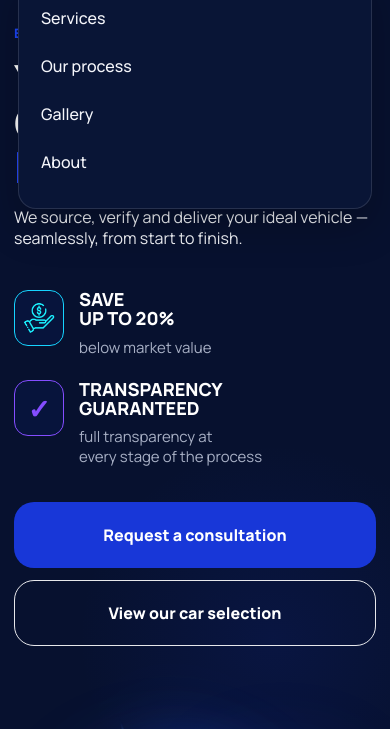
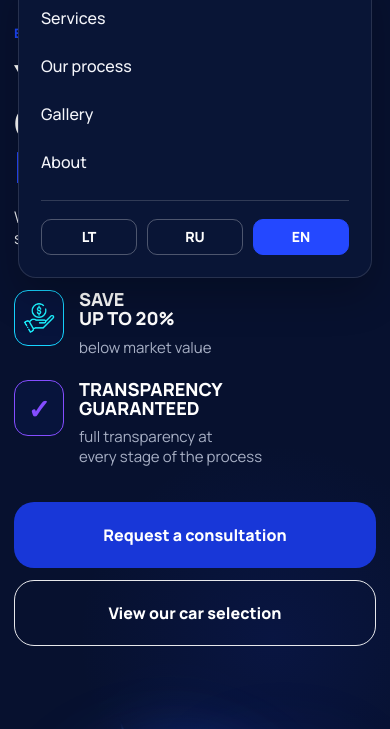
Before and after one commit to Kiba23/ALVIDELO-website, a plain HTML site: page index.html in a window 390 px wide. Both pictures are taken after a click on the button "Open menu". Shown: the part 107-836 px from the top of the page. Drawn offline with Linux system fonts and the light colour scheme.

Commit message:
Fixed language menu on smaller devices

```diff
--- a/index.html
+++ b/index.html
@@ -30,6 +30,11 @@
                 <a href="#steps">Our process</a>
                 <a href="#reviews">Gallery</a>
                 <a href="#about">About</a>
+                <div class="nav__languages" aria-label="Language selector">
+                    <a href="lt/index.html">LT</a>
+                    <a href="ru/index.html">RU</a>
+                    <a class="nav__language--active" href="index.html" aria-current="page">EN</a>
+                </div>
             </nav>
 
             <div class="header__right">
@@ -45,7 +50,7 @@
                 </div>
             </div>
 
-            <button class="burger" type="button" aria-label="Открыть меню">
+            <button class="burger" type="button" aria-label="Open menu" aria-expanded="false">
                 <span></span><span></span><span></span>
             </button>
         </div>
@@ -312,6 +317,7 @@
         burger?.addEventListener("click", () => {
             nav.classList.toggle("nav--open");
             burger.classList.toggle("burger--open");
+            burger.setAttribute("aria-expanded", nav.classList.contains("nav--open"));
         });
 
 
--- a/style.css
+++ b/style.css
@@ -105,6 +105,10 @@ a {
 
 .nav a:hover {
   opacity: .72;
+}
+
+.nav__languages {
+  display: none;
 }
 
 .header__right {
@@ -938,6 +942,33 @@ a {
     font-size: 16px;
   }
 
+  .nav--open .nav__languages {
+    display: flex;
+    gap: 10px;
+    margin-top: 14px;
+    padding-top: 18px;
+    border-top: 1px solid rgba(255,255,255,.16);
+  }
+
+  .nav--open .nav__languages a {
+    flex: 1;
+    padding: 10px 0;
+    border: 1px solid rgba(255,255,255,.28);
+    border-radius: 10px;
+    color: #fff;
+    font-size: 14px;
+    font-weight: 800;
+    line-height: 1;
+    text-align: center;
+  }
+
+  .nav--open .nav__languages a:hover,
+  .nav--open .nav__languages .nav__language--active {
+    border-color: #2448ff;
+    background: #2448ff;
+    opacity: 1;
+  }
+
   .hero {
     padding-top: 46px;
   }
```
Also changed, not shown: lt/index.html (+7 -1 lines), ru/index.html (+7 -1 lines).
